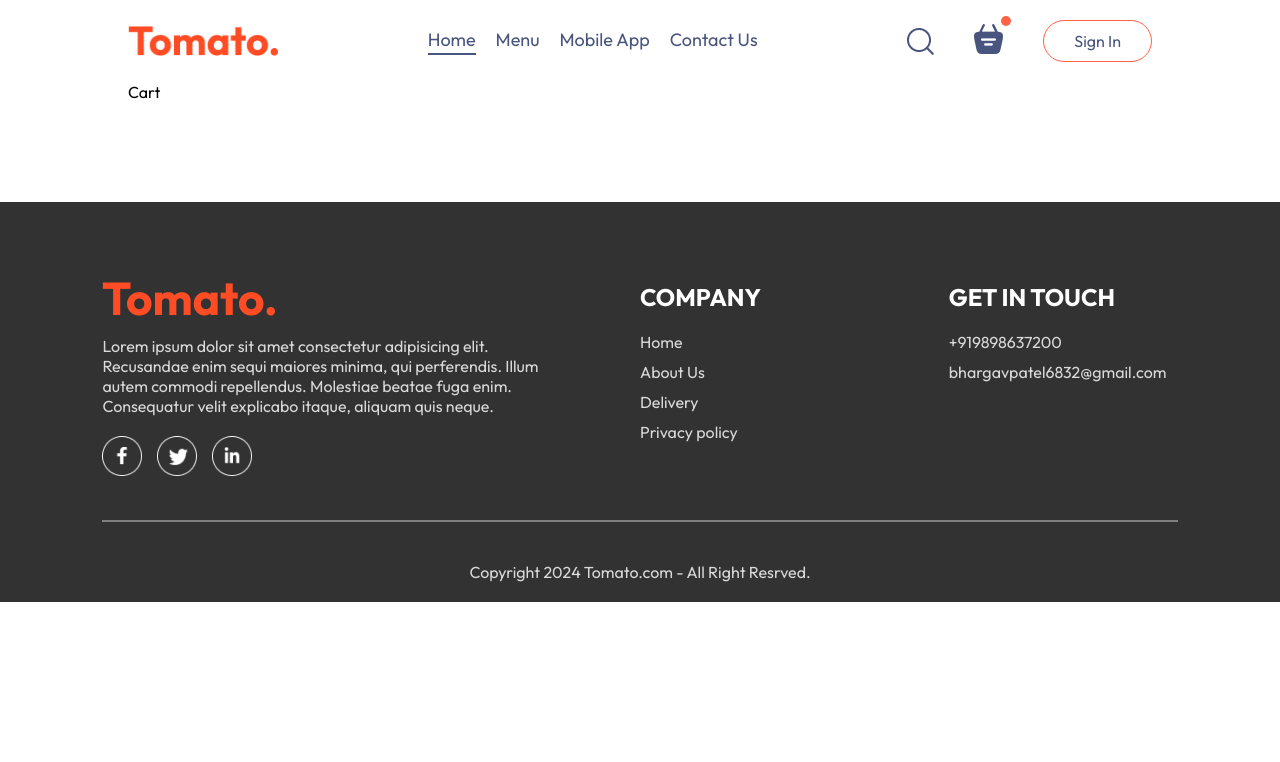
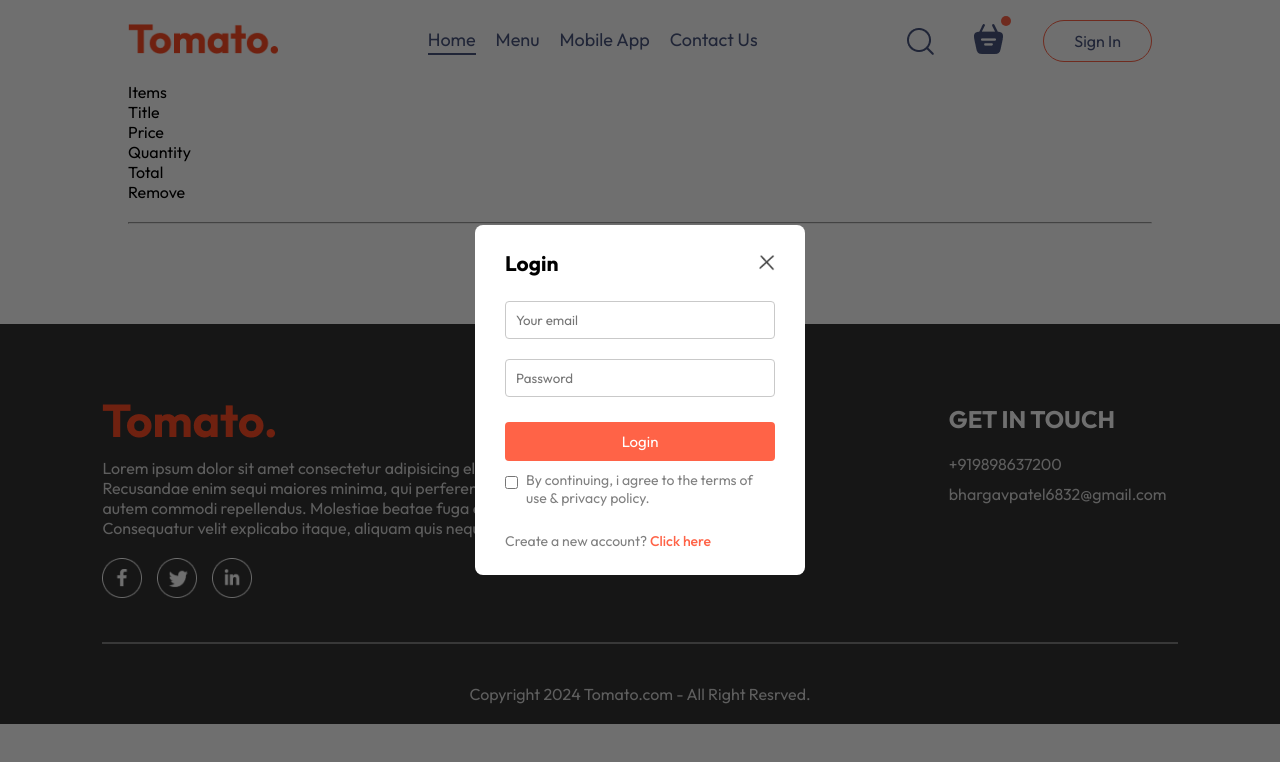
Before and after one commit to bhargav0147/Tomato-Frontend, a React (Vite) app: page /cart in a window 1280 px wide. Both pictures are taken after a click on the button "Sign In". Shown: the top 762 px of the page. Built offline with nearby package versions, Linux system fonts and the light colour scheme.

Commit message:
create login signup popup

```diff
--- a/src/App.jsx
+++ b/src/App.jsx
@@ -1,16 +1,19 @@
-import React from "react";
+import React, { useState } from "react";
 import Navbar from "./components/Navbar/Navbar";
 import { Route, Routes } from "react-router-dom";
 import Home from "./pages/Home/Home";
 import Cart from "./pages/Cart/Cart";
 import PlaceOrder from "./pages/PlaceOrder/PlaceOrder";
 import Footer from "./components/Footer/Footer";
+import LoginPopup from "./components/LoginPopup/LoginPopup";
 
 const App = () => {
+  const [showLogin,setShowLogin] = useState(false)
   return (
     <>
+    {showLogin ?<LoginPopup setShowLogin={setShowLogin}/>:<></>}
       <div className="app">
-        <Navbar />
+        <Navbar setShowLogin={setShowLogin}/>
         <Routes>
           <Route path="/" element={<Home />} />
           <Route path="/cart" element={<Cart />} />
--- /dev/null
+++ b/src/components/LoginPopup/LoginPopup.css
@@ -0,0 +1,65 @@
+.login-popup{
+    position: absolute;
+    z-index: 1;
+    width: 100%;
+    height: 100%;
+    background-color: #00000090;
+    display: grid;
+}
+.login-popup-container{
+    place-self: center;
+    width: max(23vw,330px);
+    color: #808080;
+    flex-direction: column;
+    background-color: white;
+    display: flex;
+    gap: 25px;
+    padding: 25px 30px;
+    border-radius: 8px;
+    font-size: 14px;
+    animation: fadeIn 0.5s;
+}
+.login-popup-title{
+    display: flex;
+    justify-content: space-between;
+    align-items: center;
+    color: black;
+}
+.login-popup-title img{
+    width: 16px;
+    cursor: pointer;
+}
+.login-popup-inputs{
+    display: flex;
+    flex-direction: column;
+    gap: 20px;
+}
+.login-popup-inputs input{
+    outline: none;
+    border: 1px solid #c9c9c9;
+    padding: 10px;
+    border-radius: 4px;
+}
+.login-popup-container button{
+    border: none;
+    padding: 10px;
+    border-radius: 4px;
+    color: white;
+    background-color: tomato;
+    font-size: 15px;
+    cursor: pointer;
+}
+.login-poppup-condition{
+    display: flex;
+    align-items: start;
+    gap: 8px;
+    margin-top: -15px;
+}
+.login-poppup-condition input{
+    margin-top: 5px;
+}
+.login-popup p span{
+    color: tomato;
+    font-weight: 500;
+    cursor: pointer;
+}
--- /dev/null
+++ b/src/components/LoginPopup/LoginPopup.jsx
@@ -0,0 +1,46 @@
+import React, { useState } from "react";
+import "./LoginPopup.css";
+import { assets } from "../../assets/assets";
+const LoginPopup = ({ setShowLogin }) => {
+  const [currState, setCurrState] = useState("Login");
+
+  return (
+    <div className="login-popup">
+      <form action="" className="login-popup-container">
+        <div className="login-popup-title">
+          <h2>{currState}</h2>
+          <img
+            onClick={() => setShowLogin(false)}
+            src={assets.cross_icon}
+            alt=""
+          />
+        </div>
+        <div className="login-popup-inputs">
+          {currState === "Login" ? (
+            <></>
+          ) : (
+            <input type="text" placeholder="Your name" required />
+          )}
+          <input type="email" placeholder="Your email" required />
+          <input type="password" placeholder="Password" required />
+        </div>
+        <button>{currState === "Sign Up" ? "Create account" : "Login"}</button>
+        <div className="login-poppup-condition">
+          <input type="checkbox" required />
+          <p>By continuing, i agree to the terms of use & privacy policy.</p>
+        </div>
+        {currState === "Login" ? (
+          <p>
+            Create a new account? <span onClick={()=>setCurrState("Sign Up")}>Click here</span>
+          </p>
+        ) : (
+          <p>
+            Already have an account? <span onClick={()=>setCurrState("Login")}>Login here</span>
+          </p>
+        )}
+      </form>
+    </div>
+  );
+};
+
+export default LoginPopup;
--- a/src/components/Navbar/Navbar.jsx
+++ b/src/components/Navbar/Navbar.jsx
@@ -3,11 +3,11 @@
 import { assets } from "../../assets/assets";
 import { Link } from "react-router-dom";
 
-const Navbar = () => {
+const Navbar = ({setShowLogin}) => {
     const [menu, setmenu] = useState("home");
     return (
         <div className="navbar">
-            <img src={assets.logo} alt="" className="logo" />
+            <Link to="/"><img src={assets.logo} alt="" className="logo" /></Link>
             <ul className="navbar-menu">
                 <Link to='/' onClick={() => setmenu("home")} className={menu === 'home' ? 'active' : ''}>Home</Link>
                 <a href="#explore-menu" onClick={() => setmenu("menu")} className={menu === 'menu' ? 'active' : ''}>Menu</a>
@@ -17,10 +17,10 @@
             <div className="navbar-right">
                 <img src={assets.search_icon} alt="" />
                 <div className="navbar-search-icon">
-                    <img src={assets.basket_icon} alt="" />
+                    <Link to="/cart"><img src={assets.basket_icon} alt="" /></Link>
                     <div className="dot"></div>
                 </div>
-                <button>Sign In</button>
+                <button onClick={()=>setShowLogin(true)}>Sign In</button>
             </div>
         </div>
     );
--- a/src/pages/Cart/Cart.jsx
+++ b/src/pages/Cart/Cart.jsx
@@ -1,8 +1,26 @@
-import React from 'react'
+import React, { useContext } from 'react'
 import './Cart.css';
+import { StoreContext } from '../../context/StoreContext';
 const Cart = () => {
+
+  const {cartItems,food_list,removeFromCart} = useContext(StoreContext);
+
+
   return (
-    <div>Cart</div>
+    <div className='cart'>
+      <div className="cart-items">
+        <div className="cart-items-title">
+          <p>Items</p>
+          <p>Title</p>
+          <p>Price</p>
+          <p>Quantity</p>
+          <p>Total</p>
+          <p>Remove</p>
+        </div>
+        <br />
+        <hr />
+      </div>
+    </div>
   )
 }
 
```
